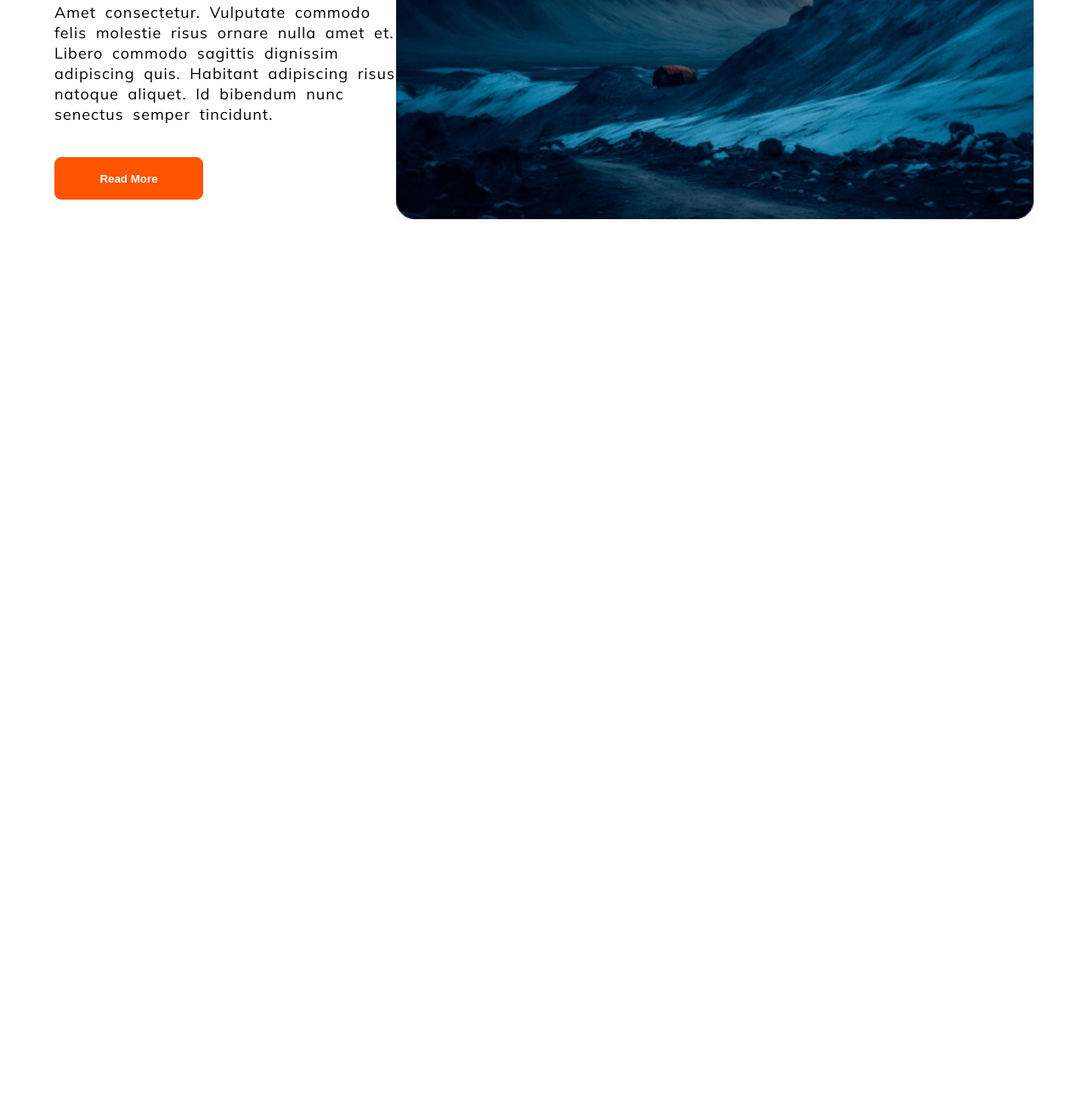
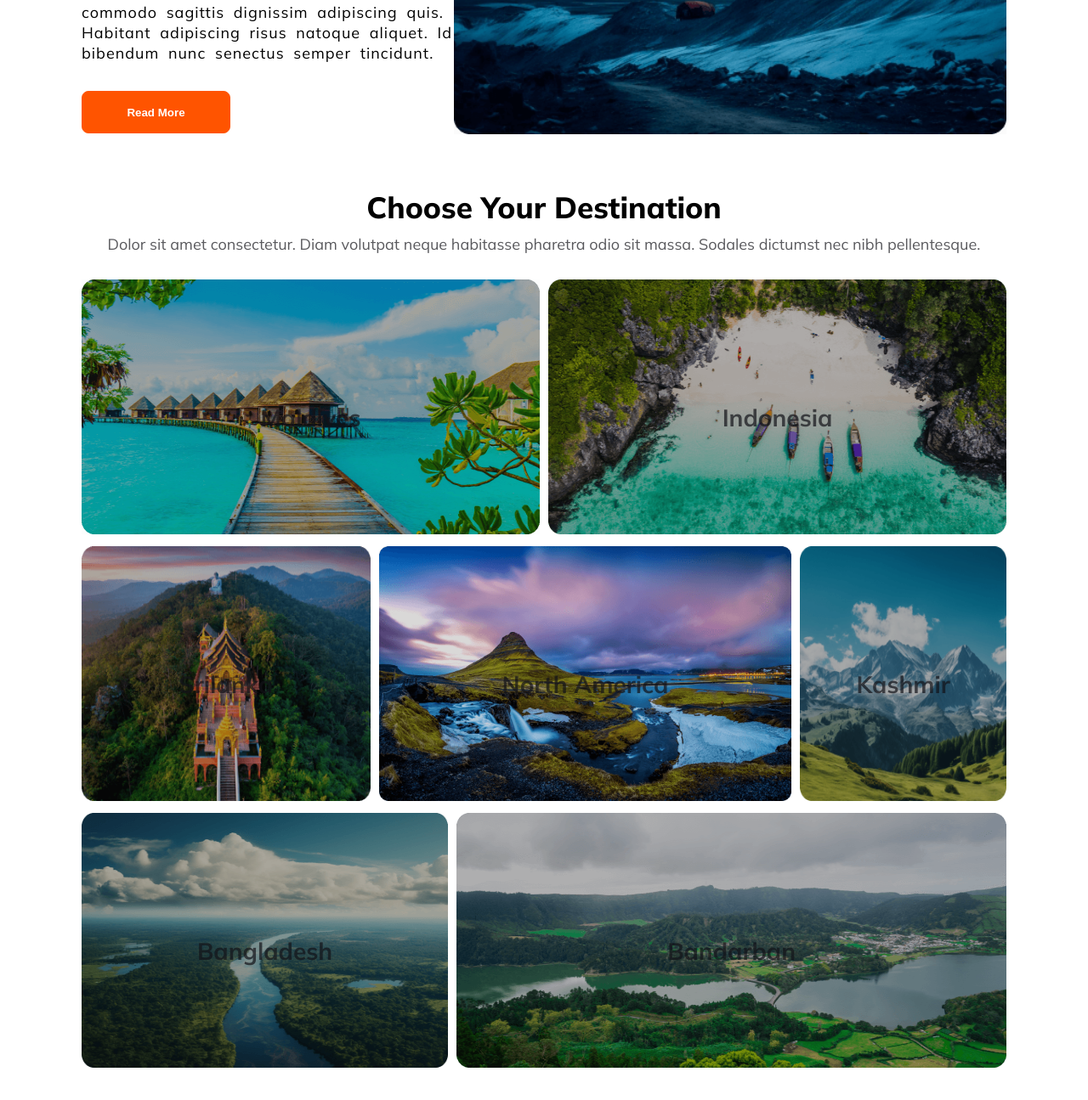
Before and after one commit to ANONTO96/Travel-website, a plain HTML site: page index.html in a window 1280 px wide. Shown: the part 1209-2504 px from the top of the page at 85% size. Before the commit the page ends 1519 px from the top, so only its background shows below. Drawn offline with Linux system fonts and the light colour scheme.

Commit message:
destination section added

```diff
--- a/index.html
+++ b/index.html
@@ -57,6 +57,45 @@
 <img src="images/Rectangle 4.png" alt="">
 </div>
  </section>
+ <!-- destination section -->
+  <section class="container destination">
+<h3>Choose Your Destination</h3>
+<p>Dolor sit amet consectetur. Diam volutpat neque habitasse pharetra odio sit massa. Sodales dictumst nec nibh pellentesque.</p>
+<div class="row-1">
+<div class="country-card">
+    <img src="images/Rectangle 5.png" alt="">
+    <p class="country">Maldives</p>
+</div>
+<div class="country-card">
+    <img src="images/Rectangle 8.png" alt="">
+    <p class="country">Indonesia</p>
+</div>
+</div>
+<div class="row-2">
+    <div class="country-card">
+        <img src="images/Rectangle 6.png" alt="">
+        <p class="country">Srilanka</p>
+    </div>
+    <div class="country-card">
+        <img src="images/Rectangle 8 (1).png" alt="">
+        <p class="country">North America</p>
+    </div>
+    <div class="country-card">
+        <img src="images/Rectangle 9.png" alt="">
+        <p class="country">Kashmir</p>
+    </div>
+    </div>
+ <div class="row-3">
+     <div class="country-card">
+            <img src="images/Rectangle 11.png" alt="">
+            <p class="country">Bangladesh</p>
+     </div>
+     <div class="country-card">
+            <img src="images/Rectangle 10.png" alt="">
+            <p class="country">Bandarban</p>
+     </div>
+ </div>
+  </section>
     <footer>
 
     </footer>
--- a/styles/style.css
+++ b/styles/style.css
@@ -7,7 +7,7 @@ body{
 margin: 0;
 }
 .container{
-width: 90%;
+width: 85%;
 margin: 3rem auto;
 border-radius: 1rem;
 }
@@ -88,6 +88,7 @@ gap: 15px;
     width: 676px;
     padding: 1.5rem 0;
     margin: auto;
+    text-align: center;
 }
 .travel-inputs{
     margin-top: 2rem;
@@ -116,7 +117,7 @@ justify-content: space-between;
 }
 .text-content{
     width:50%;
-height: 750px;
+    height: 666px;
     display: flex;
     flex-direction: column;
     row-gap: 1rem;
@@ -131,6 +132,42 @@ height: 750px;
     text-align: left;
 }
 .image img{
-    width: 750px;
-    height: 750px ;
+    width: 650px;
+    height: 650px ;
 }
+/* destination section */
+.destination img{
+   width: 100%;
+    height: 300px;
+    filter: brightness(85%);
+}
+.destination p{
+    color: rgba(19, 19, 24, 0.7);
+    text-align: center;
+    margin-top: 10px;
+    margin-bottom: 30px;
+}
+.row-1, .row-2, .row-3{
+    display: grid;
+    grid-template-columns: 1fr 1fr;
+    margin: 10px 0;
+    gap: 10px;
+}
+.row-2{
+    grid-template-columns: 0.7fr 1fr 0.5fr;
+}
+.row-3{
+grid-template-columns: 0.8fr 1.2fr ;
+}
+.country-card{
+    position: relative;
+}
+.country{
+position: absolute;
+top: 50%;
+left: 50%;
+color: white;
+font-size: 28px;
+font-weight: bold;
+transform: translate(-50%, -50%);
+}
```
